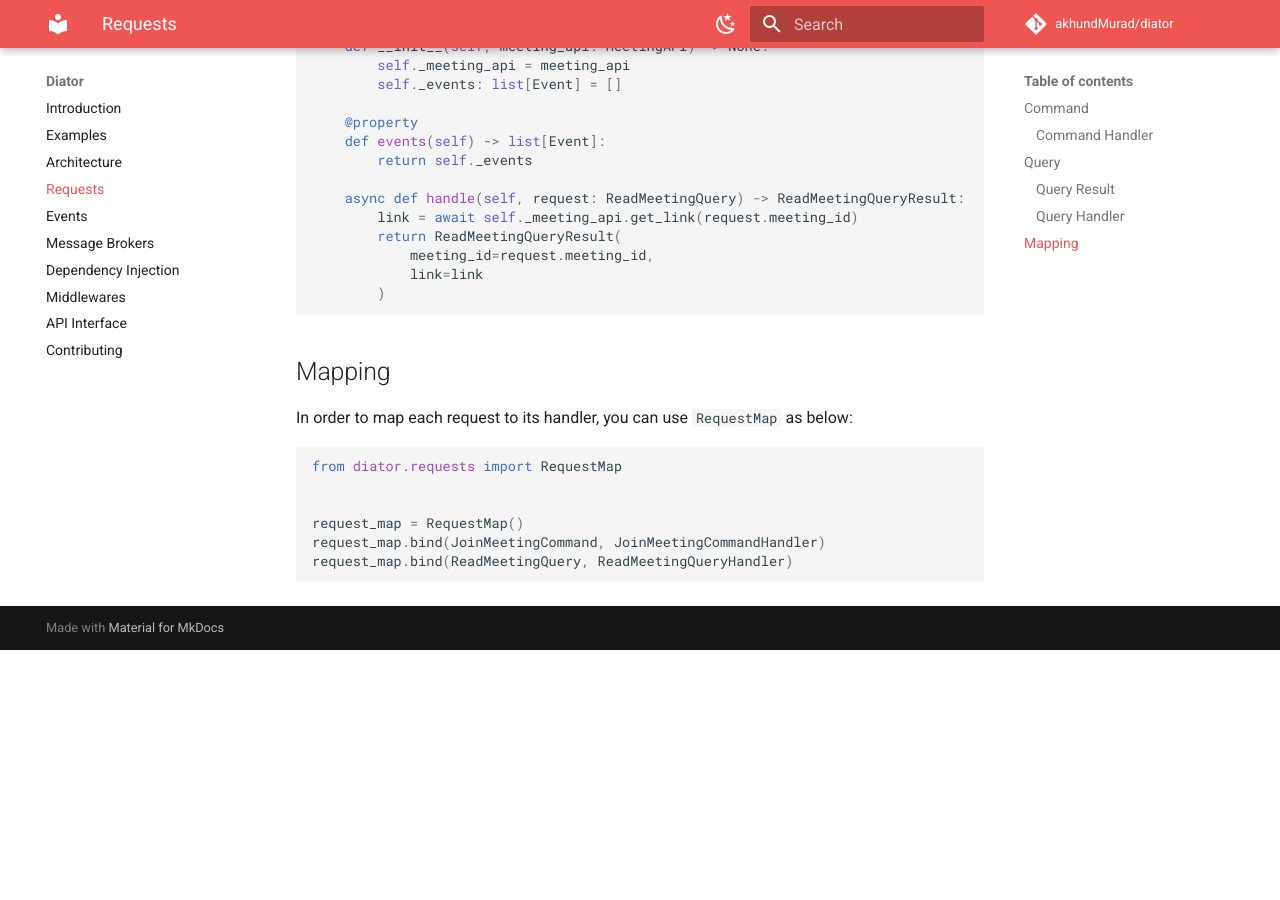
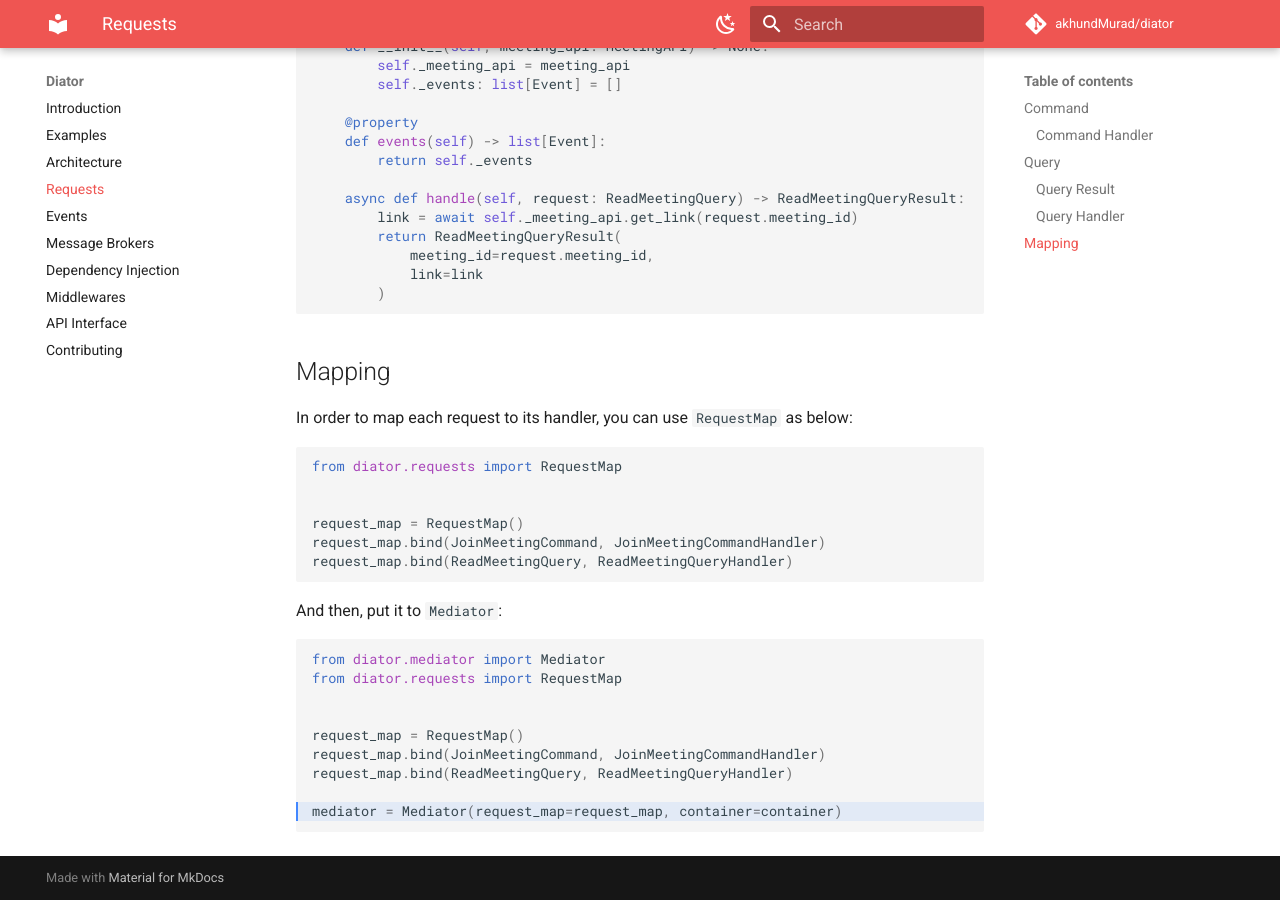
Before and after one commit to akhundMurad/diator, an MkDocs documentation site: the page built from docs/requests.md, in a window 1280 px wide and 900 px high, scrolled down 1840 px. Built offline with MkDocs 1.6.1 and Material for MkDocs 9.7.7, drawn with Linux system fonts in a browser that asks for light colours; comment, search, counter and statistics services are not loaded; the version menu is left out; before the commit the page ends 2490 px from its top, so only the background shows below that.

Commit message:
write documentation about requests

````diff
--- a/docs/requests.md
+++ b/docs/requests.md
@@ -107,3 +107,17 @@ request_map.bind(JoinMeetingCommand, JoinMeetingCommandHandler)
 request_map.bind(ReadMeetingQuery, ReadMeetingQueryHandler)
 
 ```
+
+And then, put it to `Mediator`:
+
+```python hl_lines="9"
+from diator.mediator import Mediator
+from diator.requests import RequestMap
+
+
+request_map = RequestMap()
+request_map.bind(JoinMeetingCommand, JoinMeetingCommandHandler)
+request_map.bind(ReadMeetingQuery, ReadMeetingQueryHandler)
+
+mediator = Mediator(request_map=request_map, container=container)
+```
````
